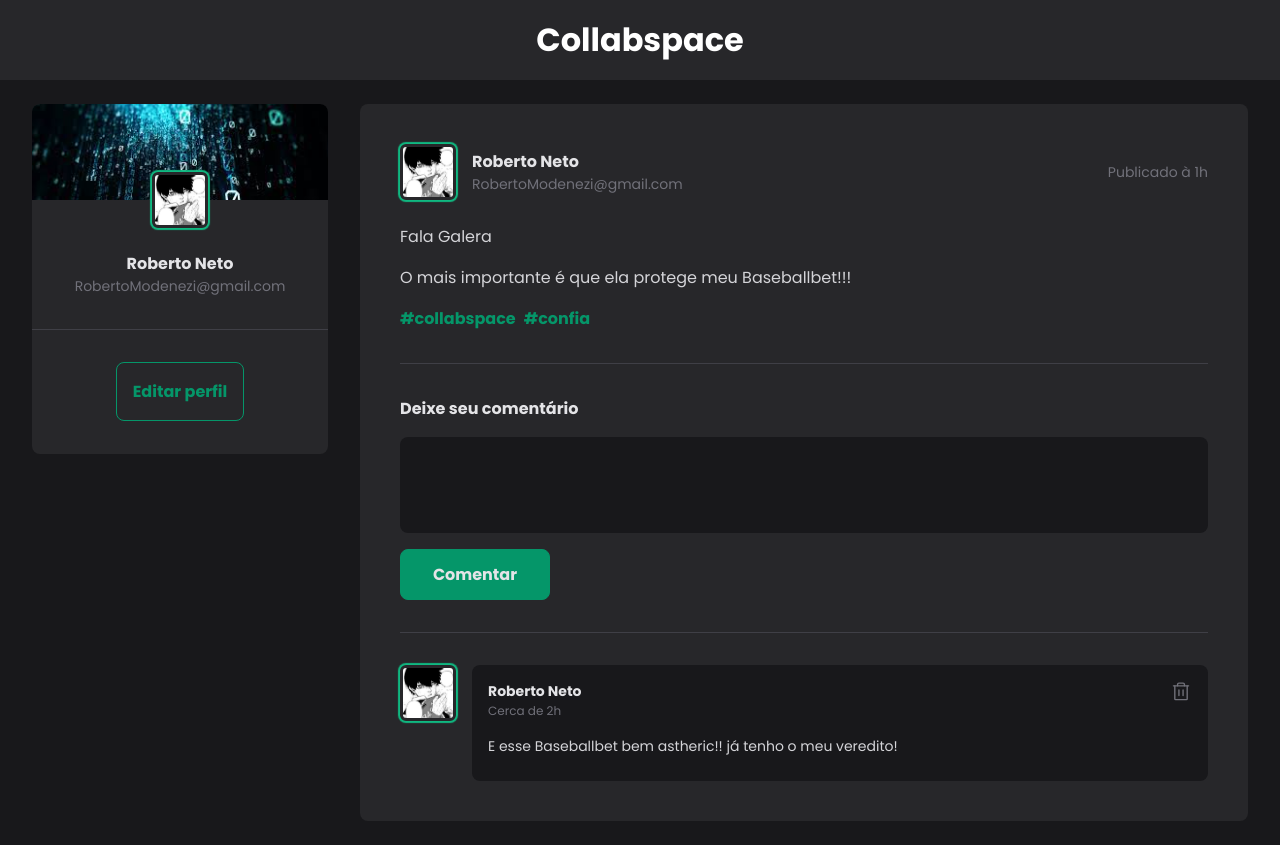
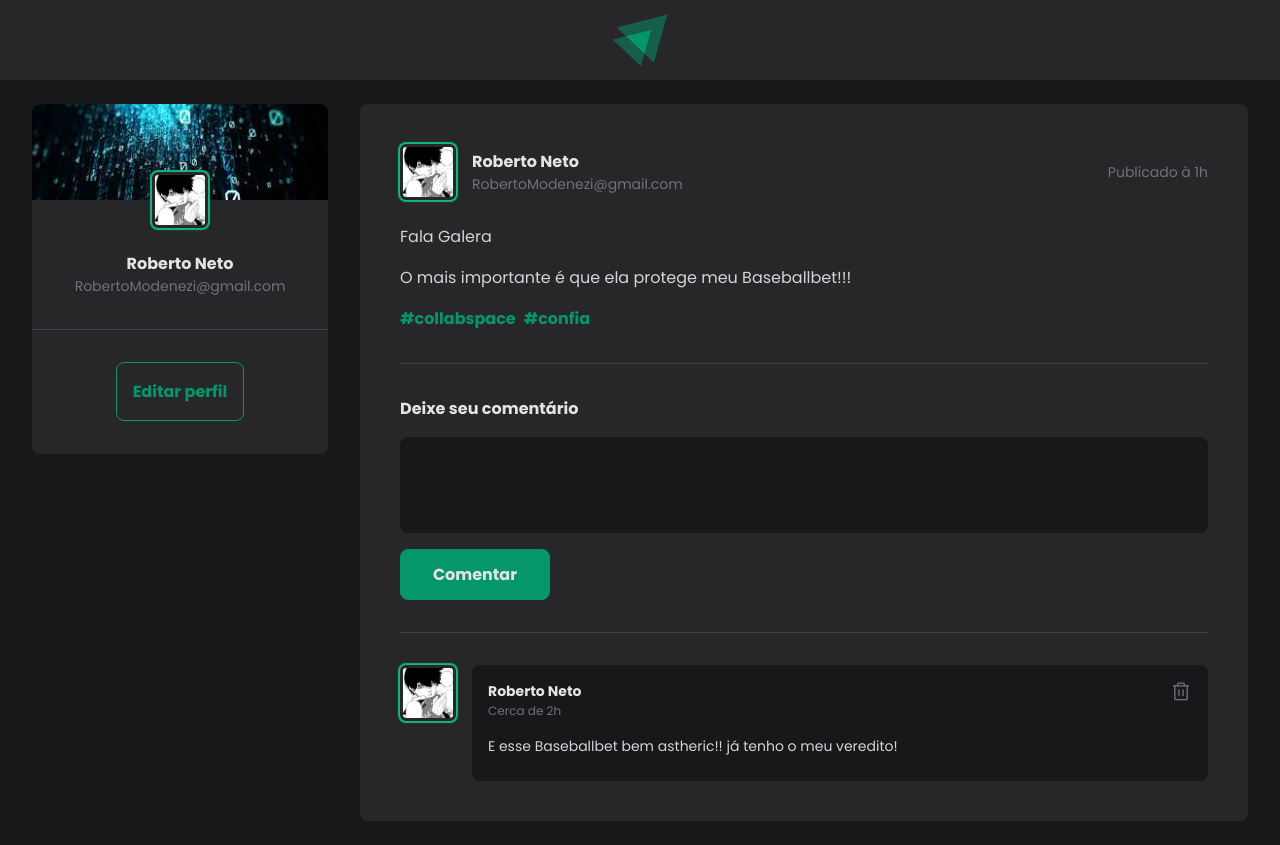
Before and after one commit to RobertoModeneziNeto/collabspace-web, a React (Vite) app: page /feed in a window 1280 px wide. Built offline with nearby package versions, Linux system fonts and the light colour scheme.

Commit message:
Create logo SVG

```diff
--- /dev/null
+++ b/src/assets/sources/index.tsx
@@ -0,0 +1,33 @@
+const LogoRocket = ({ ...rest }) => (
+  <svg
+    width="55"
+    height="55"
+    viewBox="0 0 65 61"
+    fill="none"
+    xmlns="http://www.w3.org/2000/svg"
+    {...rest}
+  >
+    <path
+      opacity="0.5"
+      d="M63.0716 0.980994L47.8192 55.0134L38.2112 45.8978L45.9427 18.5391C46.2272 17.6033 45.326 16.9199 44.5418 17.1318L15.6403 24.4836L6.14646 15.4763L63.0716 0.980994Z"
+      fill="#059669"
+      stroke="#059669"
+      strokeWidth="1.60611"
+    />
+    <path
+      opacity="0.5"
+      d="M36.4016 46.395L32.6968 59.5761L1.28307 29.7965L15.1771 26.2582L36.4016 46.395ZM33.2346 60.0858L33.2343 60.0856L33.2346 60.0858Z"
+      fill="#059669"
+      stroke="#059669"
+      strokeWidth="1.60611"
+    />
+    <path
+      d="M17.0163 25.79L44.1753 18.8814L36.8936 44.6486L17.0163 25.79Z"
+      fill="#059669"
+      stroke="#059669"
+      strokeWidth="1.60611"
+    />
+  </svg>
+);
+
+export { LogoRocket };
--- a/src/components/Header/index.tsx
+++ b/src/components/Header/index.tsx
@@ -1,9 +1,11 @@
+import { LogoRocket } from "../../assets/sources";
+
 import { Container } from "./styles";
 
 const Header: React.FC = () => {
   return (
     <Container>
-      <h1>Collabspace</h1>
+      <LogoRocket />
     </Container>
   );
 };
--- a/src/components/Header/styles.ts
+++ b/src/components/Header/styles.ts
@@ -8,8 +8,4 @@
   display: flex;
   align-items: center;
   justify-content: center;
-
-  h1 {
-    color: var(--white);
-  }
 `;
--- a/src/pages/Login/index.tsx
+++ b/src/pages/Login/index.tsx
@@ -1,4 +1,4 @@
-import { Button, Container, Form, Input, Label } from "./styles";
+import { Button, Container, Form, Group, Input, Label } from "./styles";
 
 const Login: React.FC = () => {
   return (
@@ -6,15 +6,15 @@
       <Form>
         <h1>Entrar</h1>
 
-        <div>
+        <Group>
           <Label htmlFor=""> Endereço de e-mail </Label>
           <Input type="text" placeholder="Digite seu e-email" />
-        </div>
+        </Group>
 
-        <div>
+        <Group>
           <Label htmlFor=""> Sua senha secreta </Label>
           <Input type="text" placeholder="Digite sua senha" />
-        </div>
+        </Group>
 
         <Button>Fazer login</Button>
       </Form>
--- a/src/pages/Login/styles.ts
+++ b/src/pages/Login/styles.ts
@@ -22,13 +22,13 @@
     font-weight: 600;
     margin-bottom: 2.5rem;
   }
+`;
 
-  div {
-    display: flex;
-    flex-direction: column;
-    gap: 0.75rem;
-    margin-bottom: 1.25rem;
-  }
+export const Group = styled.div`
+  display: flex;
+  flex-direction: column;
+  gap: 0.75rem;
+  margin-bottom: 1.25rem;
 `;
 
 export const Label = styled.label`
--- a/src/styles/main.css
+++ b/src/styles/main.css
@@ -6,6 +6,7 @@
   --zinc-200: #e4e4e7;
   --zinc-300: #d4d4d8;
   --zinc-500: #71717a;
+  --zinc-600: #52525b;
   --zinc-700: #3f3f46;
   --zinc-800: #27272a;
   --zinc-900: #18181b;
@@ -27,3 +28,21 @@
   font-family: 'Poppins', sans-serif;
   -webkit-font-smoothing: antialiased;
 }
+
+body {
+  overflow-x: hidden;
+}
+
+body::-webkit-scrollbar-track {
+  background: var(--zinc-800);
+}
+
+body::-webkit-scrollbar-thumb {
+  background: var(--zinc-600);
+
+}
+
+body::-webkit-scrollbar {
+  width: 12px;
+
+}
```
